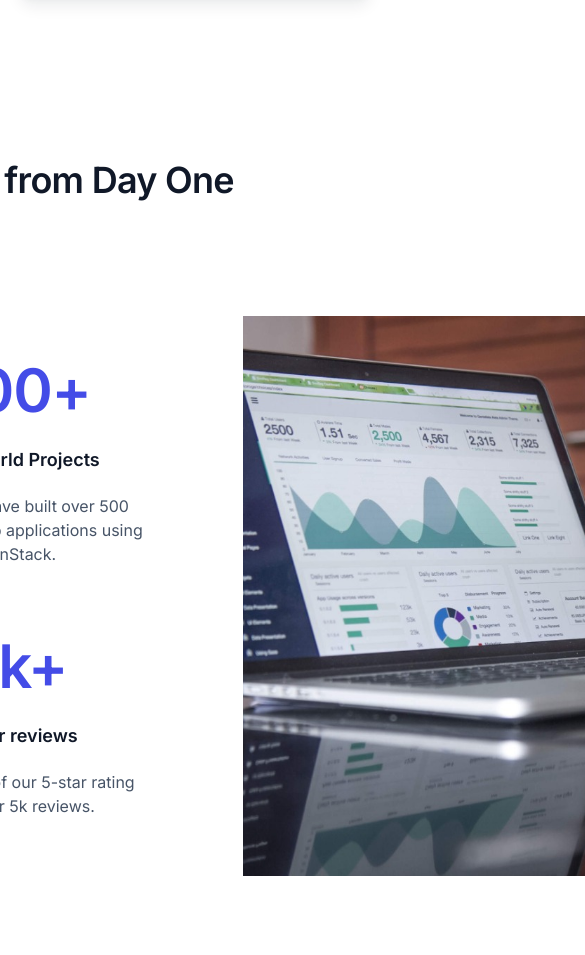
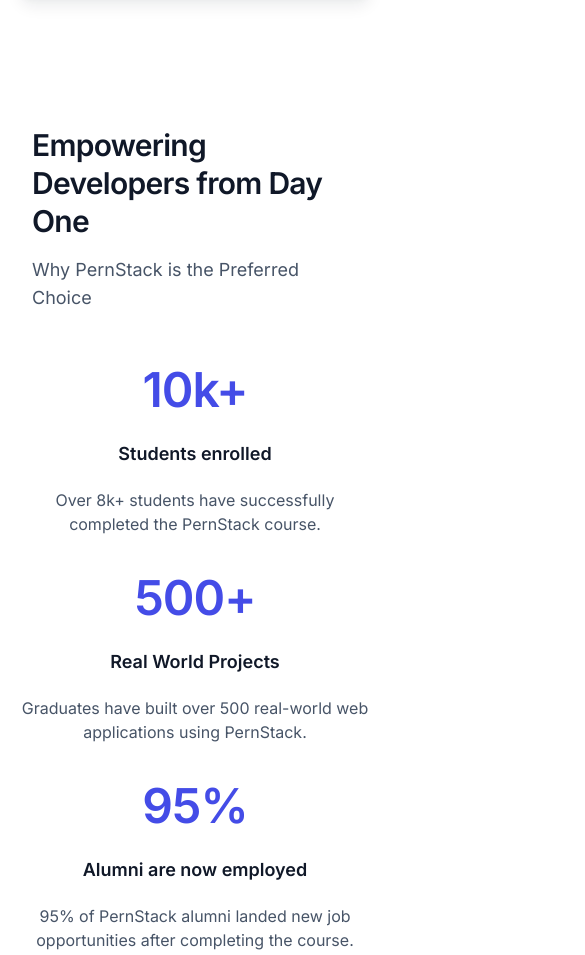
Before and after one commit to FM-Akib/IMP-Landing-Page, a plain HTML site: page index.html in a window 390 px wide. Shown: the part 3598-4553 px from the top of the page, 585 px wide, since content can reach past the window. Drawn offline with Linux system fonts and the light colour scheme.

Commit message:
added responsive statistics section

```diff
--- a/styles.css
+++ b/styles.css
@@ -335,6 +335,16 @@ text-align: center;
 }
 /* Pricing styles Ends here  */
 
+
+
+
+
+
+
+
+
+/* stats section starts here */
+
 .stats-section{
     display: flex;
     padding: 96px 0px;
@@ -440,6 +450,22 @@ text-align: center;
     gap: 32px;
     align-self: stretch;
 }
+/* stats section ends here */
+
+
+
+
+
+
+
+
+
+
+
+
+
+
+
 
 
 
@@ -714,4 +740,127 @@ text-align: center;
 
 
 
+
+
+
+
+
+/* stats section starts here */
+
+.stats-section{
+    display: flex;
+    padding: 64px 0px;
+    flex-direction: column;
+    align-items: center;
+    gap: 48px;
+    /* align-self: stretch; */
+    /* width: 300px; */
 }
+.stats-section-head{
+    display: flex;
+    padding: 0px 16px;
+    flex-direction: column;
+    align-items: flex-start;
+    gap: 16px;
+    width: 100%;
+    /* align-self: stretch; */
+}
+.stats-section-head h2{
+    color: var(--Gray-900, #101828);
+
+    /* Display sm/Semibold */
+    font-family: Inter;
+    font-size: 30px;
+    font-style: normal;
+    font-weight: 600;
+    line-height: 38px; /* 126.667% */
+}
+.stats-section-head p{
+    color: var(--Gray-600, #475467);
+
+    /* Text lg/Regular */
+    font-family: Inter;
+    font-size: 18px;
+    font-style: normal;
+    font-weight: 400;
+    line-height: 28px; /* 155.556% */
+}
+.stats{
+    display: flex;
+    flex-direction: column;
+    align-items: flex-start;
+    gap: 32px;
+    width: 100%;
+    padding:0;
+    /* align-self: stretch; */
+}
+.stats-img{
+    display: flex;
+    justify-items: center;
+}
+.stats-img img{
+    height:  280px;
+    width:  100%;
+    object-fit: cover;
+
+    flex: 1 0 0;
+}
+.stats-container{
+    display: flex;
+    flex-direction: column;
+    align-items: flex-start;
+    gap: 32px;
+    /* align-self: stretch; */
+}
+.stat{
+    display: flex;
+    flex-direction: column;
+    align-items: center;
+    gap: 20px;
+    /* align-self: stretch; */
+}
+.stat h1{
+    color: var(--Primary-600, #444CE7);
+    text-align: center;
+
+    /* Display lg/Semibold */
+    font-family: Inter;
+    font-size: 48px;
+    font-style: normal;
+    font-weight: 600;
+    line-height: 60px; /* 125% */
+    letter-spacing: -0.96px;
+}
+.stat h5{
+    color: var(--Gray-900, #101828);
+    text-align: center;
+
+    /* Text lg/Semibold */
+    font-family: Inter;
+    font-size: 18px;
+    font-style: normal;
+    font-weight: 600;
+    line-height: 28px; /* 155.556% */
+}
+.stat p{
+    color: var(--Gray-600, #475467);
+    text-align: center;
+
+    /* Text md/Regular */
+    font-family: Inter;
+    font-size: 16px;
+    font-style: normal;
+    font-weight: 400;
+    line-height: 24px; /* 150% */
+}
+.stat-row{
+    display: flex;
+    flex-direction: column;
+    align-items: flex-start;
+    gap: 32px;
+
+}
+/* stats section ends here */
+
+
+}
```
